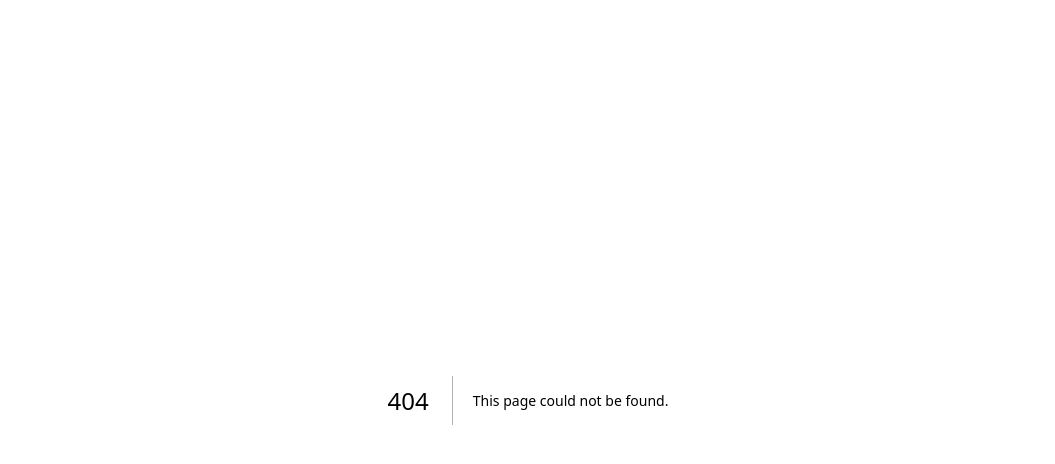
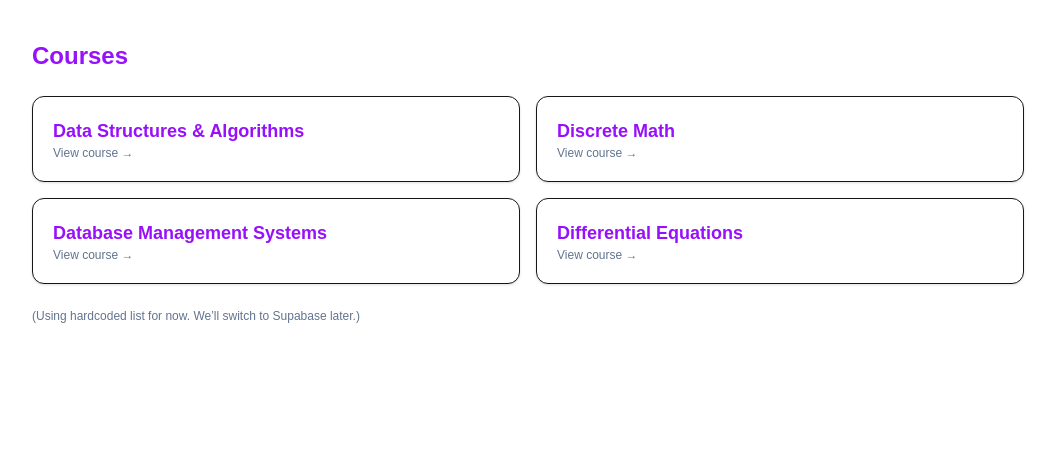
Before and after one commit to umer-exe/studyshare-ai, a Next.js app: page /courses in a window 1280 px wide. Before the commit this address had no page. Shown: the top 464 px of the page, without its empty margins (112-1167 px from the left). Built offline with nearby package versions, Linux system fonts and the light colour scheme.

Commit message:
till courses placeholders all ok

```diff
--- /dev/null
+++ b/src/app/courses/[slug]/page.tsx
@@ -0,0 +1,29 @@
+"use client";
+import { useParams } from "next/navigation";
+import { useEffect, useState } from "react";
+import { supabase } from "@/lib/supabaseClient";
+
+type Course = { id: string; name: string };
+
+export default function CoursePage() {
+  const params = useParams<{ slug: string }>();
+  const [course, setCourse] = useState<Course | null>(null);
+
+  useEffect(() => {
+    supabase
+      .from("courses")
+      .select("id, name")
+      .eq("slug", params.slug)
+      .single()
+      .then(({ data }) => setCourse(data ?? null));
+  }, [params.slug]);
+
+  if (!course) return <div className="p-8">Loading...</div>;
+
+  return (
+    <div className="mx-auto max-w-5xl px-4 py-10">
+      <h1 className="text-2xl font-bold mb-6 text-purple-700">{course.name}</h1>
+      <p className="text-slate-600">Topics and notes will be displayed here.</p>
+    </div>
+  );
+}
--- /dev/null
+++ b/src/app/courses/page.tsx
@@ -0,0 +1,77 @@
+// src/app/courses/page.tsx
+"use client";
+
+import Link from "next/link";
+import { useEffect, useState } from "react";
+// import { supabase } from "@/lib/supabaseClient"; // when you switch to DB
+
+type Course = { slug: string; name: string };
+
+// Keep DB off for now
+const USE_SUPABASE = false;
+
+// ✅ Your 4 originals only
+const HARDCODED: Course[] = [
+  { slug: "dsa", name: "Data Structures & Algorithms" },
+  { slug: "discrete-math", name: "Discrete Math" },
+  { slug: "dbms", name: "Database Management Systems" },
+  { slug: "diff-eq", name: "Differential Equations" },
+];
+
+export default function CoursesPage() {
+  const [courses, setCourses] = useState<Course[]>(HARDCODED);
+  const [loading, setLoading] = useState<boolean>(USE_SUPABASE);
+
+  useEffect(() => {
+    if (!USE_SUPABASE) return;
+
+    const load = async () => {
+      setLoading(true);
+      // const { data, error } = await supabase.from("courses").select("slug,name").order("name");
+      // if (error) {
+      //   console.error(error);
+      //   setCourses(HARDCODED);
+      // } else {
+      //   setCourses((data ?? []).map((c: any) => ({ slug: c.slug, name: c.name })));
+      // }
+      setLoading(false);
+    };
+
+    load();
+  }, []);
+
+  if (loading) {
+    return (
+      <div className="flex min-h-[50vh] items-center justify-center">
+        <p>Loading courses…</p>
+      </div>
+    );
+  }
+
+  return (
+    <div className="mx-auto max-w-5xl px-4 py-10">
+      <h1 className="mb-6 text-2xl font-bold bg-gradient-to-r from-purple-600 to-violet-600 bg-clip-text text-transparent">
+        Courses
+      </h1>
+
+      <div className="grid gap-4 md:grid-cols-2">
+        {courses.map((c) => (
+          <Link
+            key={c.slug}
+            href={`/courses/${c.slug}`}
+            className="rounded-xl border bg-white p-5 shadow-sm hover:shadow-md transition"
+          >
+            <h2 className="text-lg font-semibold text-purple-600">{c.name}</h2>
+            <p className="text-xs text-slate-500">View course →</p>
+          </Link>
+        ))}
+      </div>
+
+      {!USE_SUPABASE && (
+        <p className="mt-6 text-xs text-slate-500">
+          (Using hardcoded list for now. We’ll switch to Supabase later.)
+        </p>
+      )}
+    </div>
+  );
+}
--- a/src/app/dashboard/page.tsx
+++ b/src/app/dashboard/page.tsx
@@ -1,8 +1,8 @@
 "use client";
 
 import { useEffect } from "react";
+import { useRouter } from "next/navigation";
 import Link from "next/link";
-import { useRouter } from "next/navigation";
 import { supabase } from "@/lib/supabaseClient";
 import { useAuth } from "@/hooks/useAuth";
 
@@ -10,7 +10,7 @@ export default function DashboardPage() {
   const { user, loading } = useAuth();
   const router = useRouter();
 
-  // Single redirect: only after auth has resolved
+  // Redirect if not logged in (only after auth resolved)
   useEffect(() => {
     if (loading) return;
     if (!user) router.replace("/");
@@ -30,6 +30,16 @@ export default function DashboardPage() {
     await supabase.auth.signOut();
     router.replace("/");
   };
+
+  // ✅ 4 originals only
+  const courseMap: Record<string, string> = {
+    DSA: "dsa",
+    "Discrete Math": "discrete-math",
+    DBMS: "dbms",
+    "Differential Equations": "diff-eq",
+  };
+
+  const courses = Object.keys(courseMap);
 
   return (
     <div className="flex min-h-screen flex-col bg-gradient-to-b from-purple-50 to-white text-slate-800">
@@ -59,17 +69,21 @@ export default function DashboardPage() {
             👋 Welcome, {user.email?.split("@")[0] ?? "User"}!
           </h1>
 
+          {/* Course cards (4 only) */}
           <div className="grid gap-6 md:grid-cols-2 lg:grid-cols-3">
-            {["DSA", "Discrete Math", "DBMS"].map((course) => (
+            {courses.map((course) => (
               <div
                 key={course}
-                className="rounded-xl border bg-white p-5 shadow-sm hover:shadow-md hover:scale-[1.01] transition cursor-pointer"
+                className="rounded-xl border bg-white p-5 shadow-sm hover:shadow-md hover:scale-[1.01] transition"
               >
                 <h2 className="mb-2 text-lg font-semibold text-purple-600">{course}</h2>
                 <p className="text-sm text-slate-600">
                   Explore notes, upload resources, and ask AI for help in this course.
                 </p>
-                <button className="mt-3 text-xs text-purple-600 underline hover:text-purple-700">
+                <button
+                  onClick={() => router.push(`/courses/${courseMap[course]}`)}
+                  className="mt-3 text-xs text-purple-600 underline hover:text-purple-700"
+                >
                   Go to course →
                 </button>
               </div>
@@ -81,7 +95,10 @@ export default function DashboardPage() {
             <div className="rounded-xl border bg-white p-5 shadow-sm hover:shadow-md transition">
               <h2 className="mb-2 text-lg font-semibold text-purple-600">Upload a Note</h2>
               <p className="text-sm text-slate-600">Upload a PDF or text note to any course.</p>
-              <button className="mt-3 text-xs text-purple-600 underline hover:text-purple-700">
+              <button
+                onClick={() => router.push("/courses")}
+                className="mt-3 text-xs text-purple-600 underline hover:text-purple-700"
+              >
                 Upload Note →
               </button>
             </div>
@@ -91,7 +108,10 @@ export default function DashboardPage() {
               <p className="text-sm text-slate-600">
                 Create a new topic to organize your notes. (Select a course first)
               </p>
-              <button className="mt-3 text-xs text-purple-600 underline hover:text-purple-700 disabled:opacity-50">
+              <button
+                onClick={() => router.push("/courses")}
+                className="mt-3 text-xs text-purple-600 underline hover:text-purple-700"
+              >
                 Create Topic →
               </button>
             </div>
--- a/src/app/page.tsx
+++ b/src/app/page.tsx
@@ -26,6 +26,7 @@ export default function HomePage() {
   const previewCourses = [
     "DSA",,
     "DBMS",
+    "Differential Equations",
     "Discrete Math",
   ];
 
```
